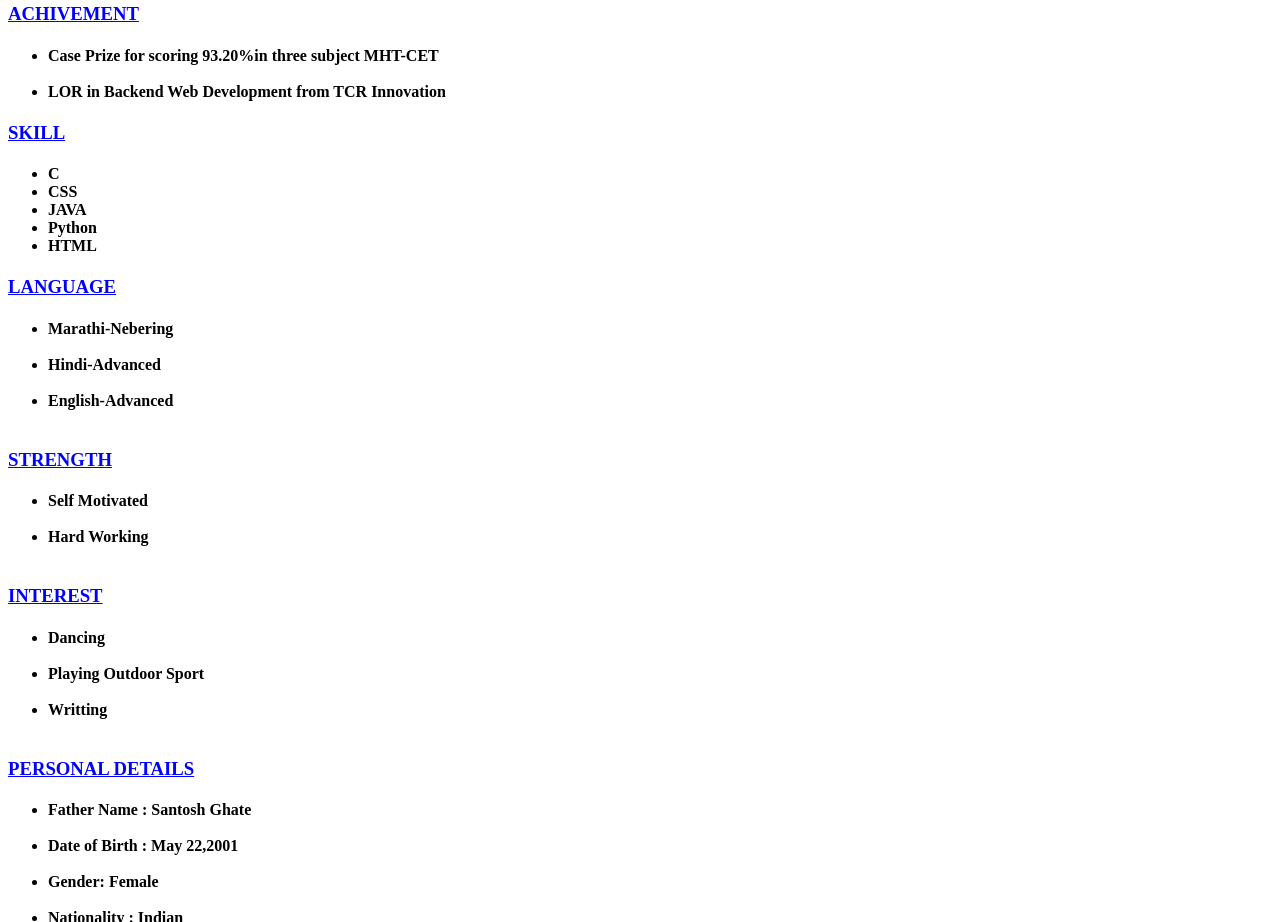
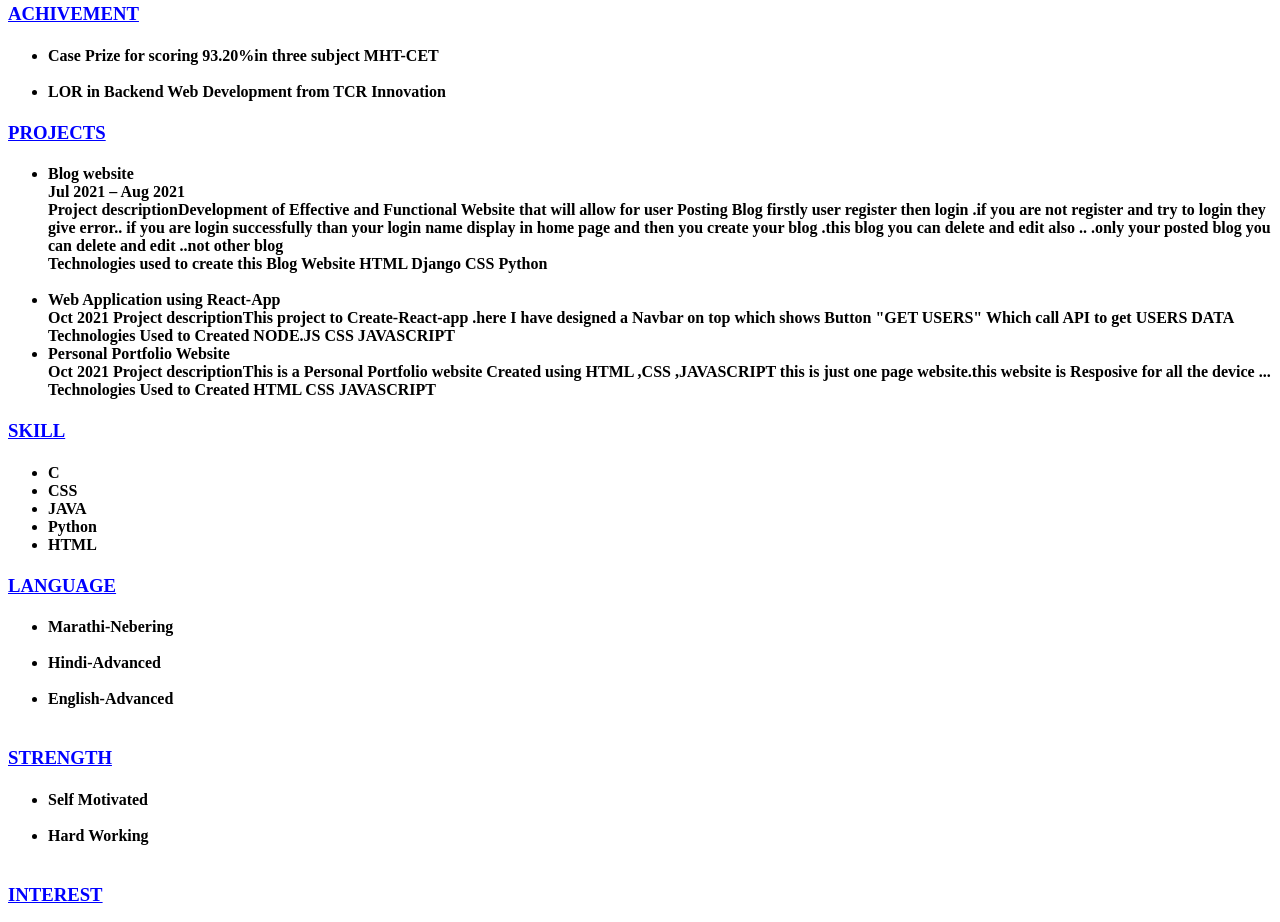
Before and after one commit to Ashwinighate123/ashu.github.io, a plain HTML site: page index.html in a window 1280 px wide. Shown: the part 1258-2180 px from the top of the page. Drawn offline with Linux system fonts and the light colour scheme.

Commit message:
Update index.html

```diff
--- a/index.html
+++ b/index.html
@@ -83,6 +83,39 @@
        <li>Case Prize for scoring 93.20%in three subject MHT-CET</li><br>
        <li> LOR in Backend Web Development from TCR Innovation</li>
     </h4></ul>
+    <h3><div><b><u>PROJECTS</u></b></div></h3>
+   <ul>
+    <h4>
+       <li>Blog website<br>Jul 2021 – Aug 2021<br>
+
+Project descriptionDevelopment of Effective and Functional Website
+that will allow for user Posting Blog firstly user register then login .if you are not register and try to login they give error..
+           if you are login successfully than your login name display in home page and then you create your blog .this blog you can delete and edit also ..
+           .only your posted blog you can delete and edit ..not other blog<br>
+           Technologies used to create this Blog Website
+HTML
+Django
+CSS
+Python
+        </li><br>
+       <li>Web Application using React-App<br>
+Oct 2021
+
+Project descriptionThis project to Create-React-app .here I have designed a Navbar on top which shows Button "GET USERS"
+Which call API to get USERS DATA<br>
+Technologies Used to Created
+NODE.JS
+CSS
+JAVASCRIPT</li>
+        <li>Personal Portfolio Website<br>
+Oct 2021
+
+Project descriptionThis is a Personal Portfolio website Created using HTML ,CSS ,JAVASCRIPT this is just one page website.this website is Resposive for all the device ...
+<br>Technologies Used to Created
+HTML
+CSS
+            JAVASCRIPT</li>
+    </h4></ul>
     <h3><div><b><u>SKILL</u></b></div></h3>
     <ul>
     <h4>
```
